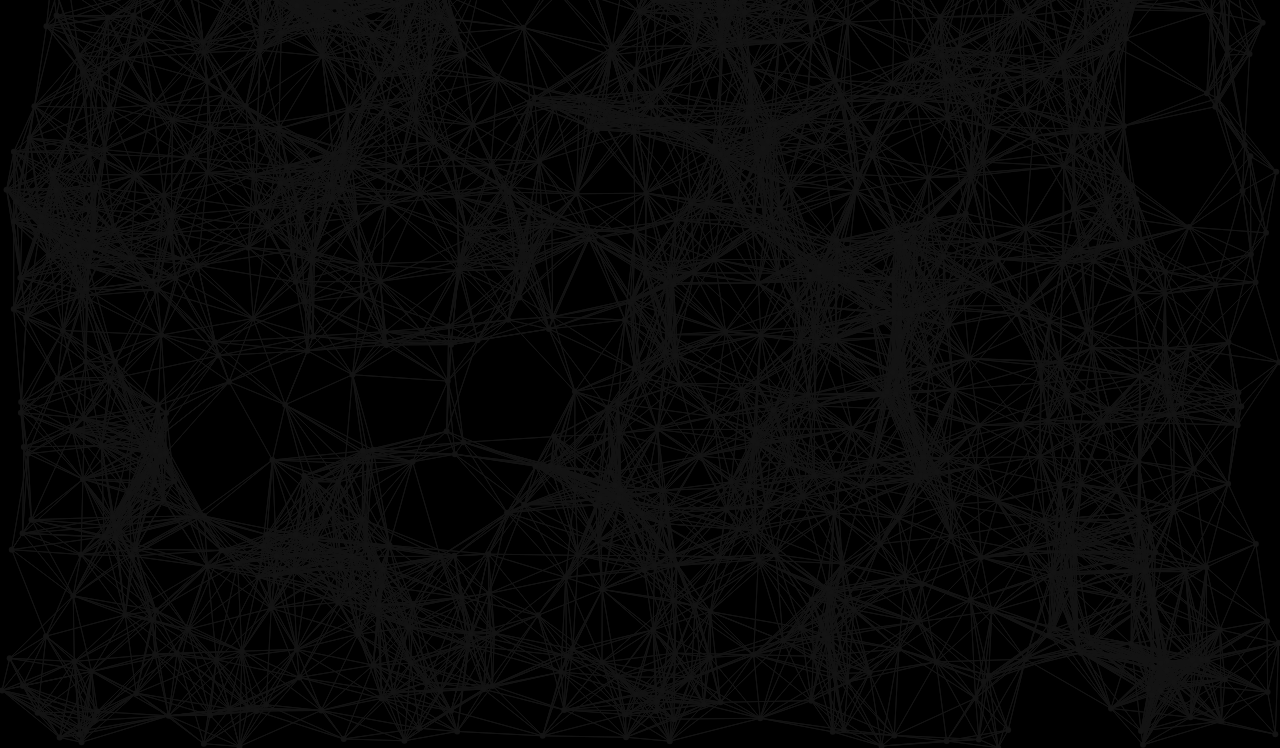
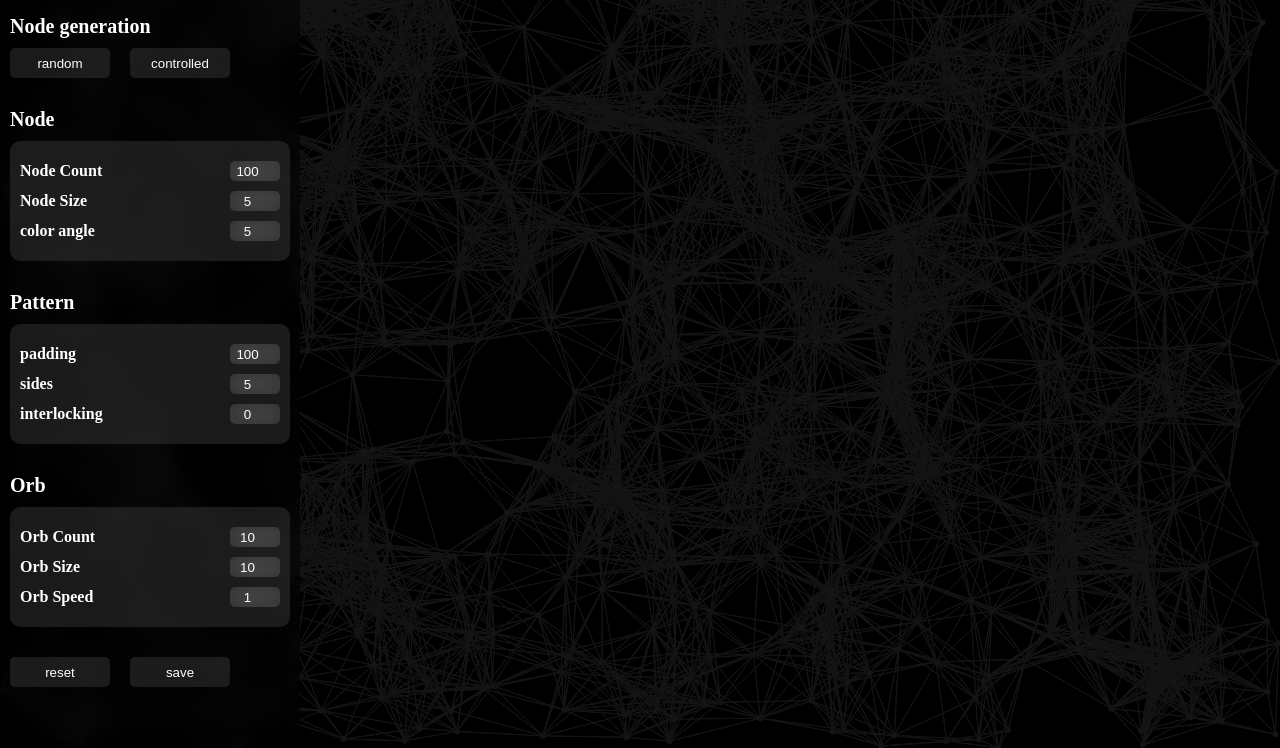
Before and after one commit to Avinash-sord12k/connection_visualiser, a plain HTML site: page index.html in a window 1280 px wide. Shown: the part 52-800 px from the top of the page. Drawn offline with nearby package versions, Linux system fonts and the light colour scheme.

Commit message:
controls ui update

```diff
--- a/index.html
+++ b/index.html
@@ -1,33 +1,145 @@
 <!DOCTYPE html>
 <html lang="en">
+
 <head>
     <meta charset="UTF-8">
     <meta http-equiv="X-UA-Compatible" content="IE=edge">
     <meta name="viewport" content="width=device-width, initial-scale=1.0">
-    <script src="https://cdnjs.cloudflare.com/ajax/libs/jquery/3.6.4/jquery.min.js" integrity="sha512-pumBsjNRGGqkPzKHndZMaAG+bir374sORyzM3uulLV14lN5LyykqNk8eEeUlUkB3U0M4FApyaHraT65ihJhDpQ==" crossorigin="anonymous" referrerpolicy="no-referrer"></script>
+    <script src="https://cdnjs.cloudflare.com/ajax/libs/jquery/3.6.4/jquery.min.js"
+        integrity="sha512-pumBsjNRGGqkPzKHndZMaAG+bir374sORyzM3uulLV14lN5LyykqNk8eEeUlUkB3U0M4FApyaHraT65ihJhDpQ=="
+        crossorigin="anonymous" referrerpolicy="no-referrer"></script>
+    <link rel="stylesheet" href="style.css">
     <title>connection visualisation</title>
-    <style>
-        * {
-            margin: 0;
-            padding: 0;
-        }
-        body{
-            min-height: 100vh;
-            overflow: hidden;
-            background-color: rgb(0, 0, 0);
-        }
-        canvas {
-            position: absolute;
-        }
-    </style>
 </head>
+
 <body>
     <canvas id="bg"></canvas>
     <canvas id="canvas"></canvas>
+    <div class="control-container">
+        <button id="toggle-control-panel">hide</button>
+        <h2>connection visualiser</h2>
+        <div class="control">
+            <div class="control-title">Node generation</div>
+            <div class="control-options">
+                <button id="random-node-generation">random</button>
+                <button id="controlled-node-generation">controlled</button>
+            </div>
+        </div>
+        <div class="control" id="node-control">
+            <div class="control-title">Node</div>
+            <div class="control-content">
+                <div class="control-item">
+                    <div class="control-item-title">Node Count</div>
+                    <div class="control-item-content">
+                        <input type="number" id="node-count" value="100" min="10" max="1000">
+                    </div>
+                </div>
+                <div class="control-item">
+                    <div class="control-item-title">Node Size</div>
+                    <div class="control-item-content">
+                        <input type="number" id="node-size" value="5" min="0" max="100">
+                    </div>
+                </div>
+                <div class="control-item">
+                    <div class="control-item-title">color angle</div>
+                    <div class="control-item-content">
+                        <input type="number" id="color-angle" min="0" max="100" value="5">
+                    </div>
+                </div>
+            </div>
+        </div>
+        <div class="control" id="pattern-control">
+            <div class="control-title">Pattern</div>
+            <div class="control-content">
+                <div class="control-item">
+                    <div class="control-item-title">padding</div>
+                    <div class="control-item-content">
+                        <input type="number" id="padding" value="100" min="10" max="1000">
+                    </div>
+                </div>
+                <div class="control-item">
+                    <div class="control-item-title">sides</div>
+                    <div class="control-item-content">
+                        <input type="number" id="polygon sides" min="0" max="100" value="5">
+                    </div>
+                </div>
+                <div class="control-item">
+                    <div class="control-item-title">interlocking</div>
+                    <div class="control-item-content">
+                        <input type="number" id="interlocking" min="0" max="1" value="0">
+                    </div>
+                </div>
+            </div>
+        </div>
+        <div class="control" id="orb-control">
+            <div class="control-title">Orb</div>
+            <div class="control-content">
+                <div class="control-item">
+                    <div class="control-item-title">Orb Count</div>
+                    <div class="control-item-content">
+                        <input type="number" id="orb-count" value="10" min="0" max="1000">
+                    </div>
+                </div>
+                <div class="control-item">
+                    <div class="control-item-title">Orb Size</div>
+                    <div class="control-item-content">
+                        <input type="number" id="orb-size" value="10" min="0" max="100">
+                    </div>
+                </div>
+                <div class="control-item">
+                    <div class="control-item-title">Orb Speed</div>
+                    <div class="control-item-content">
+                        <input type="number" id="orb-speed" value="1" min="0" max="100">
+                    </div>
+                </div>
+            </div>
+        </div>
+        <div class="control-options">
+            <button id="reset">reset</button>
+            <button id="save">save</button>
+        </div>
+    </div>
 </body>
-    <script src="utility.js"></script>
-    <script src="setup.js"></script>
-    <script src="node.js"></script>
-    <script src="orb.js"></script>
-    <script src="run.js"></script>
+<script src="utility.js"></script>
+<script src="setup.js"></script>
+<script src="node.js"></script>
+<script src="orb.js"></script>
+<script src="run.js"></script>
+<script src="script.js"></script>
+<script>
+    var mainMenu = $('.control-container');
+    var toggler = $('#toggle-control-panel');
+
+    var randomNodeGenerator = $('#random-node-generation');
+    var controlledNodeGenerator = $('#controlled-node-generation');
+
+    var reset = $('#reset');
+    var save = $('#save');
+
+    var nodeControls = $('#node-control');
+    var nodeCount = $('#node-count');
+    var nodeSize = $('#node-size');
+    var colorAngle = $('#color-angle');
+
+    var orbControls = $('#orb-control');
+    var orbCount = $('#orb-count');
+    var orbSize = $('#orb-size');
+    var orbSpeed = $('#orb-speed');
+
+    var patternControls = $('#pattern-control');
+    var padding = $('#padding');
+    var polygonSides = $('#polygon-sides');
+    var interlocking = $('#interlocking');
+
+    toggler.on("click", function () {
+        mainMenu.toggleClass("hide");
+        if (mainMenu.hasClass("hide")) {
+            toggler.text("show");
+        } else {
+            toggler.text("hide");
+        }
+    });
+
+</script>
+
 </html>
--- /dev/null
+++ b/style.css
@@ -0,0 +1,111 @@
+* {
+    margin: 0;
+    padding: 0;
+}
+
+body {
+    min-height: 100vh;
+    overflow: hidden;
+    background-color: rgb(0, 0, 0);
+}
+
+canvas {
+    position: absolute;
+}
+
+.control-container {
+    position: absolute;
+    top: 0;
+    left: 0;
+    width: 300px;
+    height: 100vh;
+    background-color: rgba(0, 0, 0, 0.5);
+    backdrop-filter: blur(10px);
+    color: white;
+    padding: 10px;
+    box-sizing: border-box;
+    overflow: auto;
+    transition: 300ms;
+    overflow-x: visible;
+}
+.control-container.hide:not(#toggle-control-panel) {
+    opacity: 0.2;
+}
+
+::-webkit-scrollbar {
+    display: none;
+}
+
+.control {
+    margin: 30px 0;
+}
+
+.control-title {
+    font-size: 20px;
+    font-weight: bold;
+    margin-bottom: 10px;
+}
+
+.control-content {
+    padding: 10px;
+    background-color: rgba(255, 255, 255, 0.1);
+    backdrop-filter: blur(10px);
+    border-radius: 10px;
+}
+
+.control-item {
+    margin: 10px 0;
+    display: flex;
+    align-items: center;
+    justify-content: space-between;
+}
+.control-item-title {
+    font-size: 16px;
+    font-weight: bold;
+}
+.control-item-content {
+    display: flex;
+    align-items: center;
+}
+.control-item-content input {
+    width: 50px;
+    height: 20px;
+    border-radius: 5px;
+    border: none;
+    outline: none;
+    background-color: rgba(255, 255, 255, 0.1);
+    backdrop-filter: blur(10px);
+    color: white;
+    text-align: center;
+}
+.control-options {
+    display: flex;
+    align-items: center;
+    gap: 20px;
+}
+.control-options button {
+    width: 100px;
+    height: 30px;
+    border-radius: 5px;
+    border: none;
+    outline: none;
+    background-color: rgba(255, 255, 255, 0.1);
+    backdrop-filter: blur(10px);
+    color: white;
+    cursor: pointer;
+}
+.control-options button:hover {
+    background-color: rgba(255, 255, 255, 0.2);
+}
+#toggle-control-panel {
+    position: absolute;
+    top: 0px;
+    right: 0px;
+    padding: 5px;
+    font-size: 14px;
+    background-color: rgba(255, 255, 255, 0.1);
+    border-radius: 2px;
+    color: white;
+    backdrop-filter: blur(10px);
+    border: none;
+}
```
Also changed, not shown: script.js (deleted).
